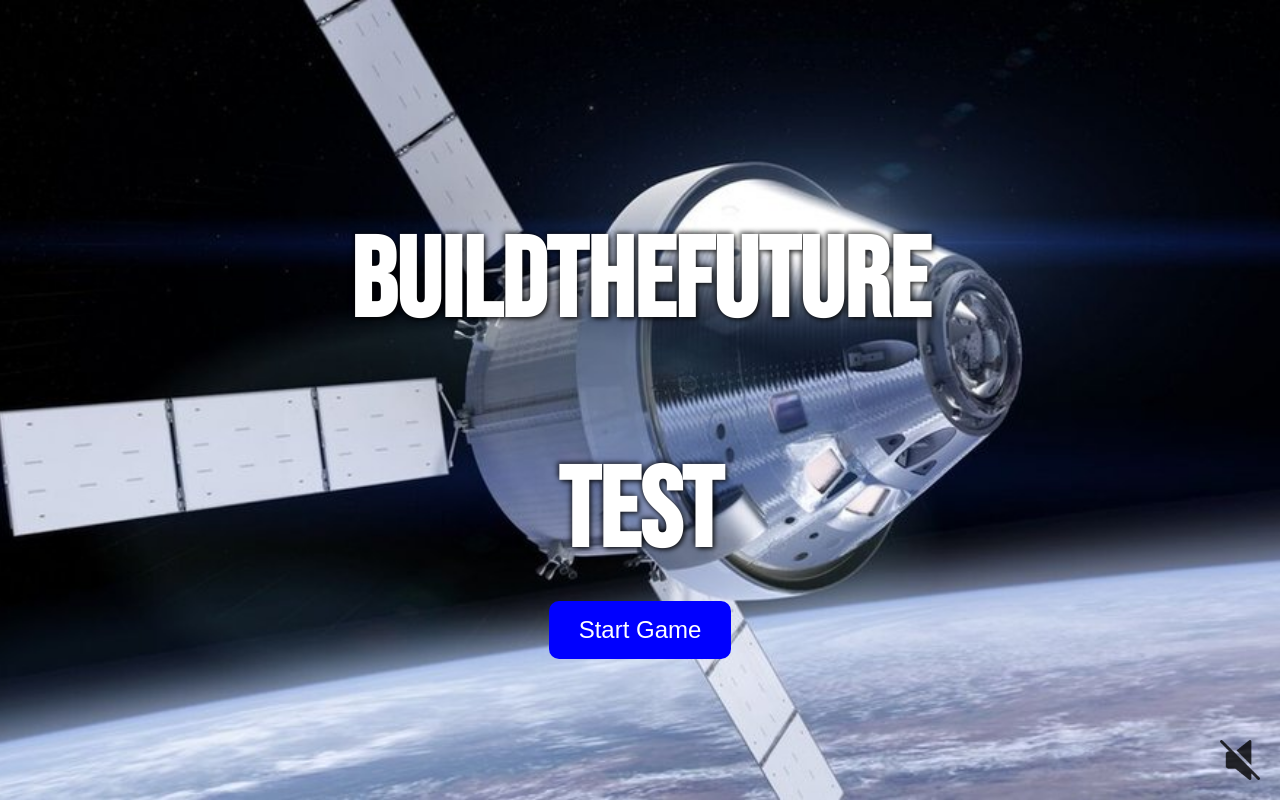
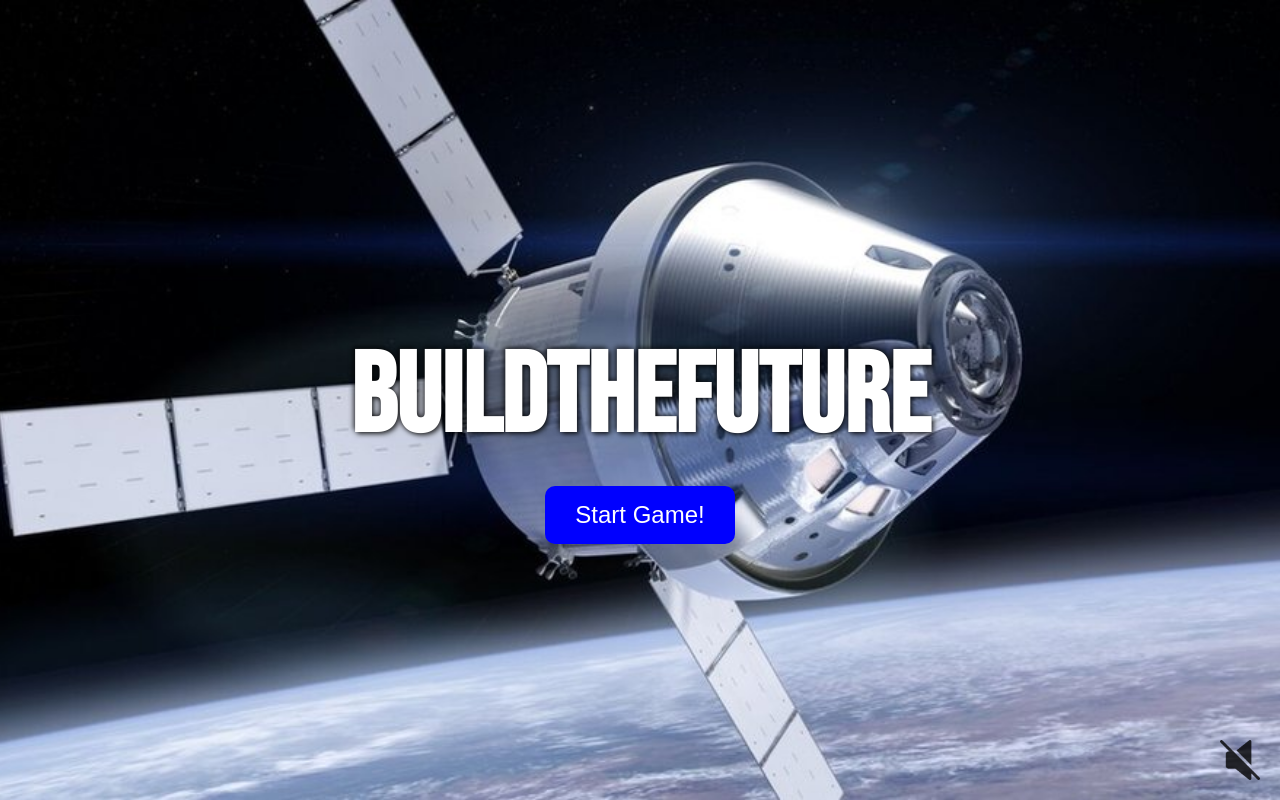
Before and after one commit to WPeytz/BuildTheFuture, a plain HTML site: page index.html in a window 1280 px wide. Drawn offline with Linux system fonts and the light colour scheme.

Commit message:
start game!

```diff
--- a/index.html
+++ b/index.html
@@ -10,8 +10,7 @@
     <!-- Title Screen -->
     <div id="title-screen">
         <h1>BuildTheFuture</h1>
-        <h1> test</h1>
-        <button id="start-game">Start Game</button>
+        <button id="start-game">Start Game!</button>
         </div>
         <img id="toggle-title-music" src="assets/images/mute.png" alt="Toggle Music" aria-label="Toggle Title Music">
     </div>
```
